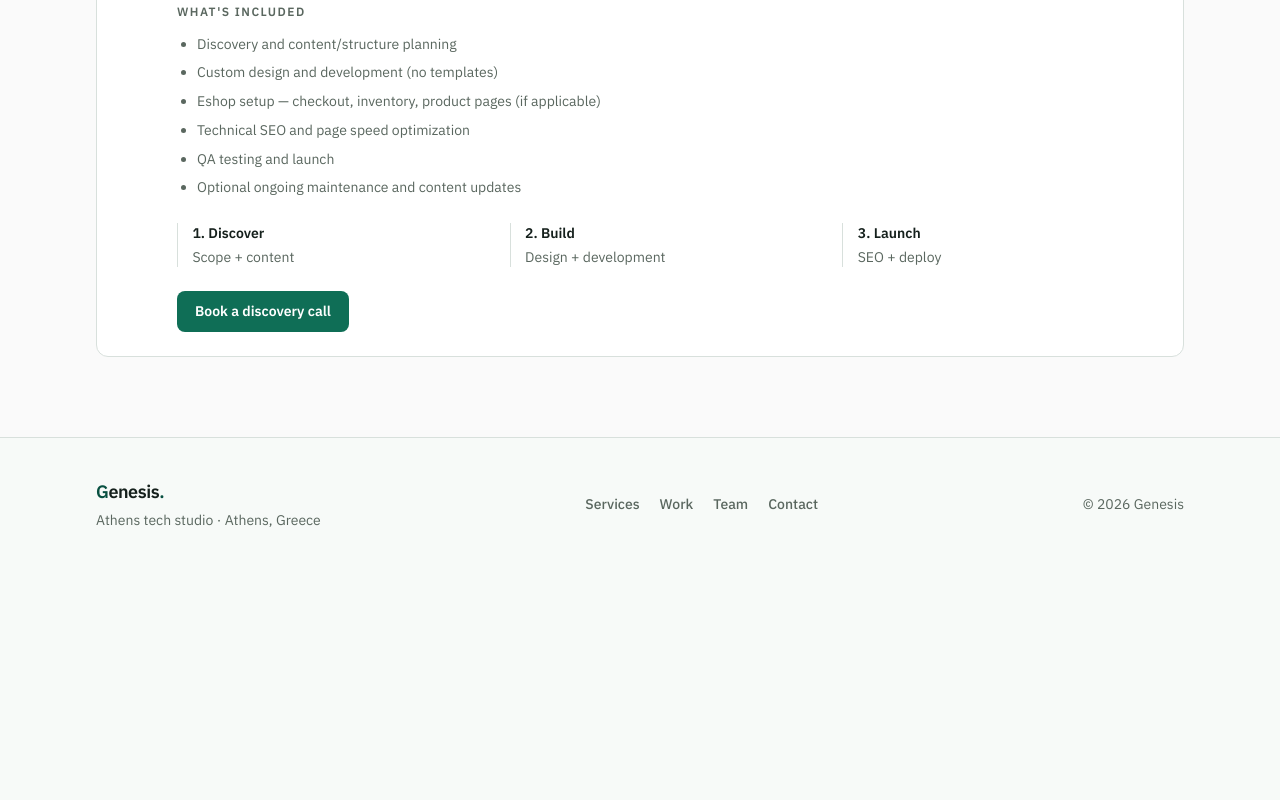
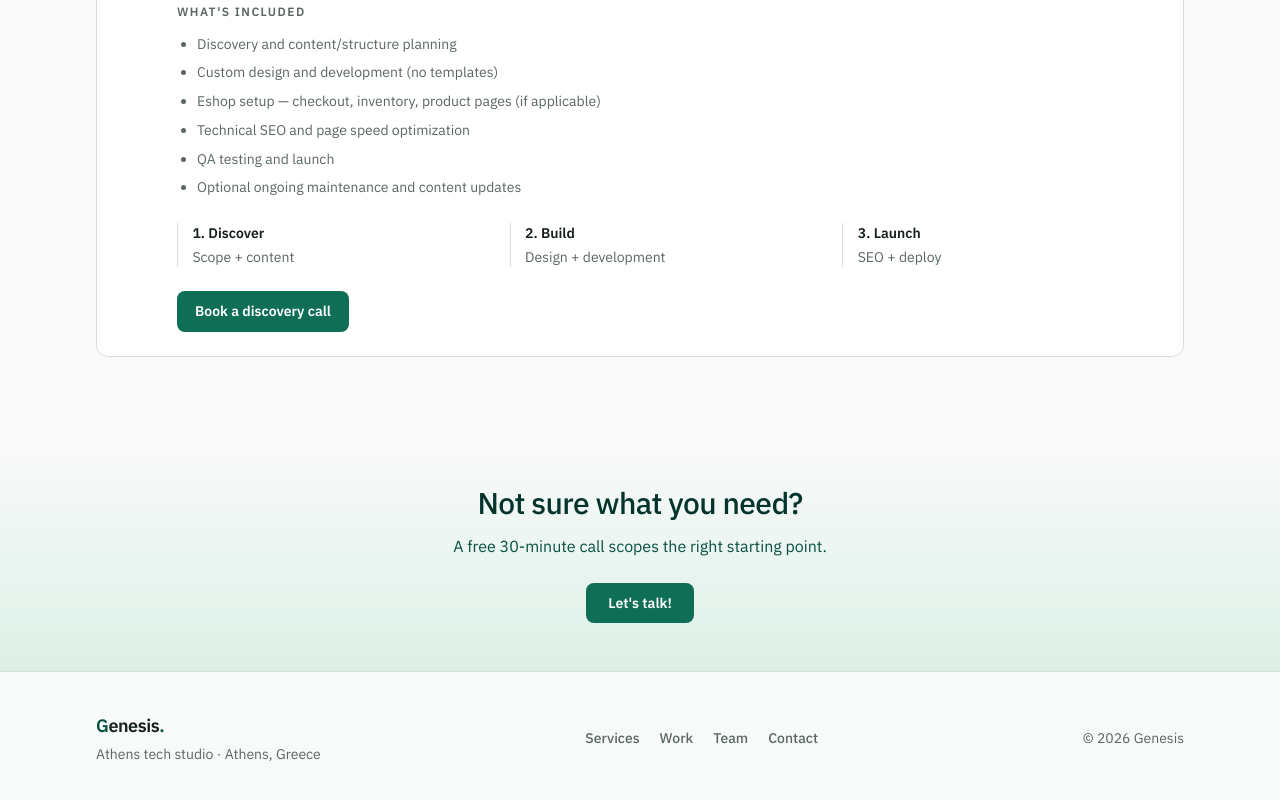
Before and after one commit to TasosPateritsas/genesis-landing, a Next.js app: page /services in a window 1280 px wide. Shown: the part 2290-3090 px from the top of the page. Before the commit the page ends 2860 px from the top, so only its background shows below. Built offline with nearby package versions, Linux system fonts and the light colour scheme.

Commit message:
AGE-3 comment 9: add the services page closing CTA band
Close /services with a full-width mint gradient, a centered prompt, and a filled teal button that darkens to #085041 on hover.

Co-authored-by: TasosPateritsas <TasosPateritsas@users.noreply.github.com>

```diff
--- a/src/app/globals.css
+++ b/src/app/globals.css
@@ -295,6 +295,36 @@ body {
   font-weight: 600;
 }
 
+.services-closing {
+  background-color: #dcf0e7;
+  background-image: linear-gradient(180deg, #fafafa 0%, #dcf0e7 100%);
+  padding-block: 3rem;
+}
+
+.services-closing-title {
+  color: #04342c;
+  font-weight: 500;
+}
+
+.services-closing-subtext {
+  color: #085041;
+}
+
+.btn-primary {
+  border: none;
+  border-radius: 8px;
+  background-color: #0f6e56;
+  padding: 10px 22px;
+  color: #ffffff;
+  transition: background-color 150ms;
+}
+
+.btn-primary:hover,
+.btn-primary:focus-visible {
+  background-color: #085041;
+  color: #ffffff;
+}
+
 @media (max-width: 640px) {
   .service-detail {
     flex-direction: column;
--- a/src/components/ServicesPage.tsx
+++ b/src/components/ServicesPage.tsx
@@ -1,5 +1,6 @@
 "use client";
 
+import Link from "next/link";
 import { Footer } from "@/components/Footer";
 import { Header } from "@/components/Header";
 import { LocaleDocumentMeta } from "@/components/LocaleDocumentMeta";
@@ -68,6 +69,23 @@ export function ServicesPage() {
             );
           })}
         </div>
+
+        <section className="services-closing" aria-labelledby="services-closing-heading">
+          <div className="section-pad container-narrow text-center">
+            <h2
+              id="services-closing-heading"
+              className="services-closing-title text-2xl tracking-[-0.02em] md:text-3xl"
+            >
+              {page.closingHeading}
+            </h2>
+            <p className="services-closing-subtext mx-auto mt-3 max-w-xl text-base leading-relaxed">
+              {page.closingSubtext}
+            </p>
+            <Link href="/#contact" className="btn-primary mt-6 inline-flex text-sm font-semibold">
+              {page.closingCta}
+            </Link>
+          </div>
+        </section>
       </main>
       <Footer />
     </>
--- a/src/data/content.ts
+++ b/src/data/content.ts
@@ -95,6 +95,9 @@ export type Dictionary = {
     metaDescription: string;
     includedLabel: string;
     cta: string;
+    closingHeading: string;
+    closingSubtext: string;
+    closingCta: string;
     chips: Array<{
       href: string;
       label: string;
@@ -299,6 +302,9 @@ export const dictionaries: Record<Locale, Dictionary> = {
         "Custom app development, AI agents, AI workflow automation, websites and eshops for startups and small businesses. Based in Athens, working worldwide.",
       includedLabel: "What's included",
       cta: "Book a discovery call",
+      closingHeading: "Not sure what you need?",
+      closingSubtext: "A free 30-minute call scopes the right starting point.",
+      closingCta: "Let's talk!",
       blocks: [
         {
           id: "app-development",
@@ -521,6 +527,9 @@ export const dictionaries: Record<Locale, Dictionary> = {
         "Custom ανάπτυξη εφαρμογών, AI agents, αυτοματισμοί, websites και eshops για startups και μικρές επιχειρήσεις. Έδρα στην Αθήνα, δουλεύουμε παντού.",
       includedLabel: "Τι περιλαμβάνει",
       cta: "Κλείσε μια συνάντηση γνωριμίας",
+      closingHeading: "Δεν ξέρεις τι χρειάζεσαι;",
+      closingSubtext: "Μια δωρεάν συνάντηση 30 λεπτών ορίζει το σωστό ξεκίνημα.",
+      closingCta: "Ας μιλήσουμε!",
       blocks: [
         {
           id: "app-development",
```
